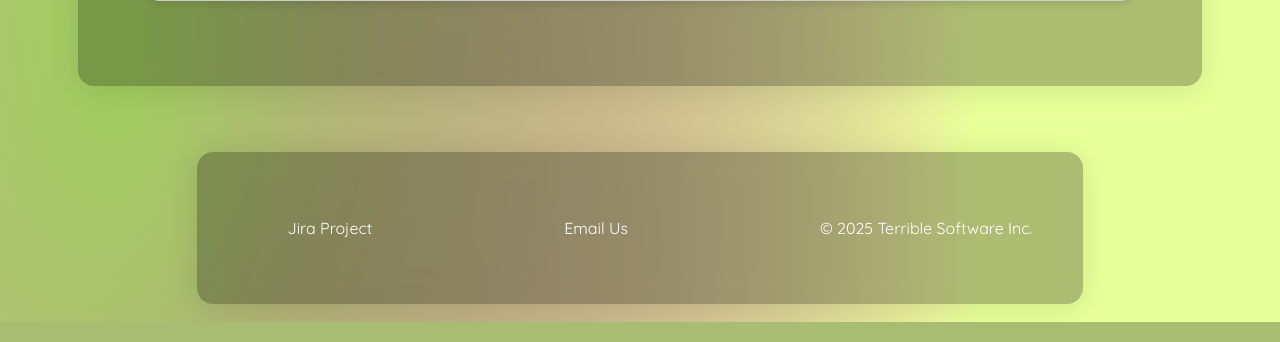
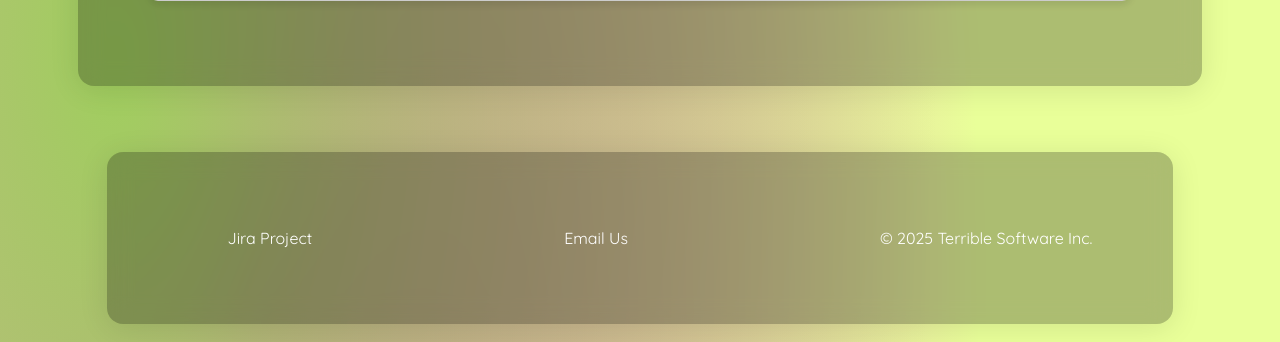
Before and after one commit to LucasSuperina/TSI_Website, a PHP site: page /jobs.html in a window 1280 px wide. Shown: the part 2267-2609 px from the top of the page. Run offline with PHP 8.4, Linux system fonts and the light colour scheme.

Commit message:
Fixed Invalid CSS

```diff
--- a/project1/styles.css
+++ b/project1/styles.css
@@ -84,7 +84,6 @@ section
     margin-top: 5vh;
     display: flex;
     justify-content: left;
-    align-items: left;
     flex-direction: column;
     text-align: left;
 }
@@ -136,10 +135,10 @@ button:hover {
 
 .footer ul li {
     list-style: none;
-    margin-left: 30px auto;
-    margin-right: 30px auto;
-    margin-top: 10px auto;
-    margin-bottom: 10px auto;
+    margin-left: 30px;
+    margin-right: 30px;
+    margin-top: 10px;
+    margin-bottom: 10px;
 }
 
 @media screen and (max-width: 768px) { /* Responsive styles for smaller screens */
```
